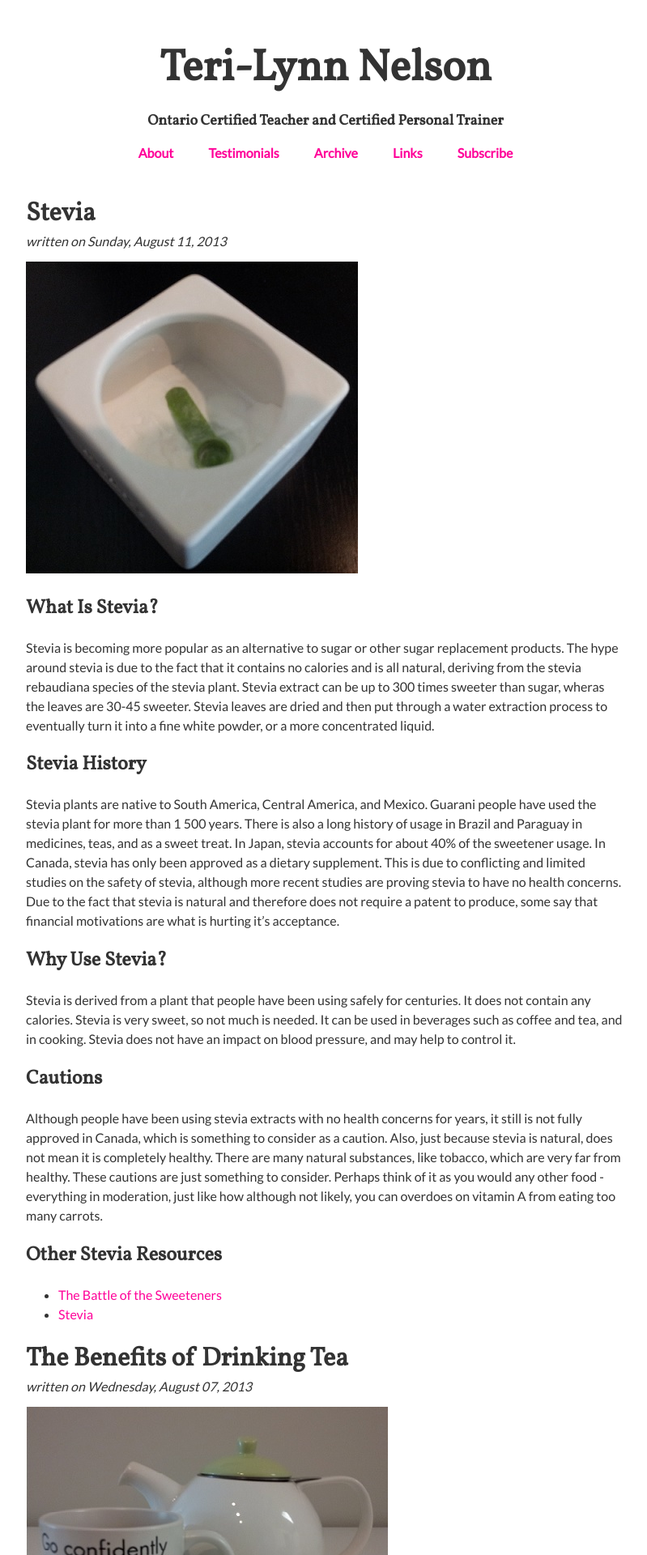
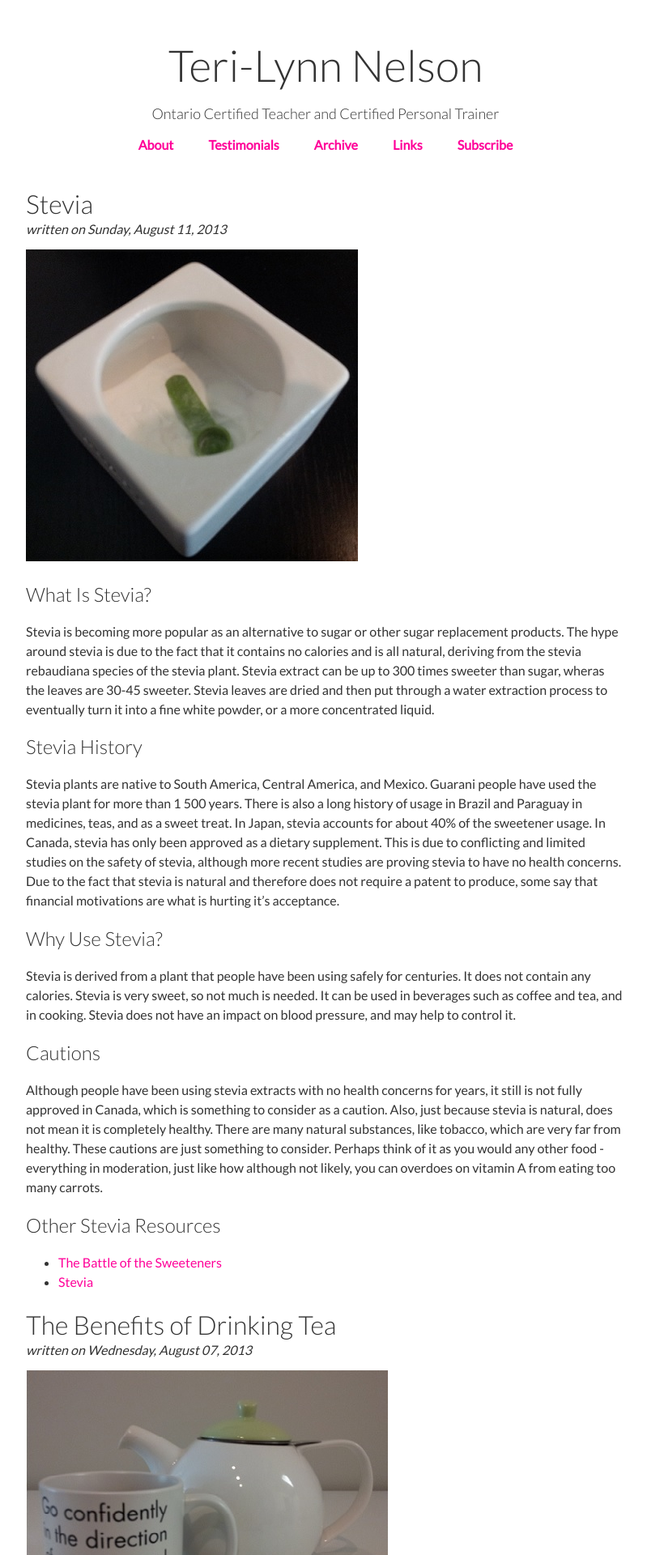
Before and after one commit to teri-lynn/teri-lynn.github.com, a Jekyll site: the page built from index.html, in a window 1280 px wide. Shown: the top 1920 px of the page at 81% size, without its empty margins (238-1037 px from the left). Built offline with Jekyll 4.4.1, drawn with Linux system fonts in a browser that asks for light colours; Markdown is read by kramdown in place of the engine named in the settings.

Commit message:
Apparently I dislike serif fonts.

```diff
--- a/_layouts/default.html
+++ b/_layouts/default.html
@@ -10,7 +10,7 @@
     <meta property="fb:app_id" content="{{ site.facebook.app_id }}">
     <link href="/favicon.ico" rel="shortcut icon">
     <link href="/atom.xml" rel="alternate" type="application/rss+xml">
-    <link href="//fonts.googleapis.com/css?family=Lato|Vollkorn" rel="stylesheet">
+    <link href="//fonts.googleapis.com/css?family=Lato:300,400" rel="stylesheet">
     <link href="/static/normalize.css" rel="stylesheet">
     <link href="/static/style.css" rel="stylesheet">
     <script type="text/javascript">
--- a/static/style.css
+++ b/static/style.css
@@ -7,7 +7,7 @@ html, button, input, select, textarea {
 /* Override normalize.css defaults. */
 h1, h2, h3, h4, h5, h6 {
   color: #333333;
-  font-family: 'Vollkorn', 'Georgia', serif;
+  font-weight: 300;
 }
 
 html {
```
